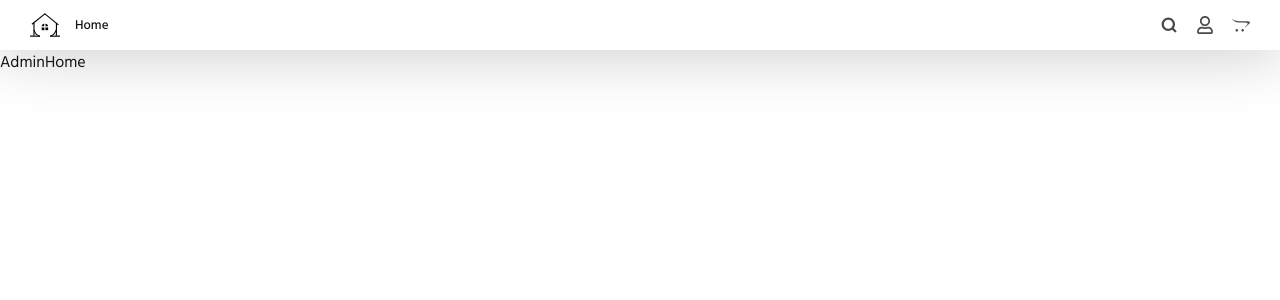
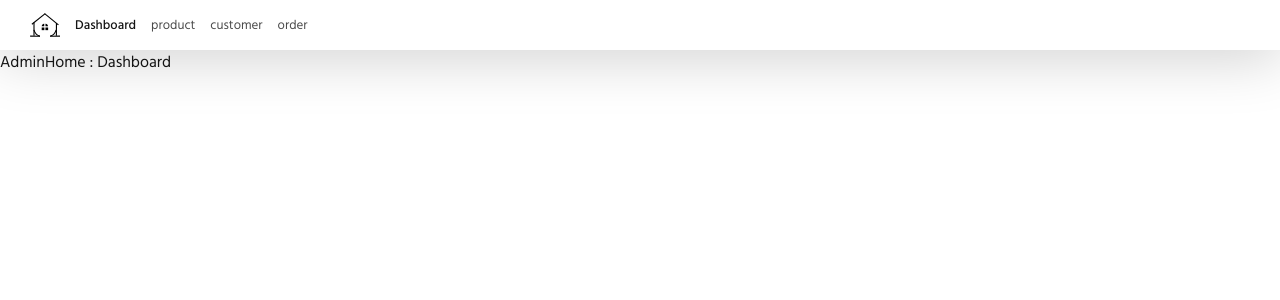
Before and after one commit to sijumoncy/home-decor, a Next.js app in the folder client/: page /admin in a window 1280 px wide. Shown: the top 300 px of the page. Built offline with nearby package versions, Linux system fonts and the light colour scheme; no server answers.

Commit message:
added navigation for admin nav

```diff
--- a/client/app/(admin)/admin/Navbar.tsx
+++ b/client/app/(admin)/admin/Navbar.tsx
@@ -47,19 +47,7 @@ function Navbar() {
           <NavMenu />
         </div>
         <div className="icons">
-          <CiSearch style={{ strokeWidth: "2" }} className="icon" />
-          {!session && (
-            <Link
-              href="/login"
-              className={`icon-link ${
-                currentMenu === "login/register" && "active"
-              }`}
-              onClick={() => setCurrentMenu("login/register")}
-            >
-              <FaRegUser className="icon" />
-            </Link>
-          )}
-          <FaOpencart className="icon" />
+          {/* <CiSearch style={{ strokeWidth: "2" }} className="icon" /> */}
           <MobNavIcon />
 
           {session && (
--- a/client/app/(admin)/admin/layout.tsx
+++ b/client/app/(admin)/admin/layout.tsx
@@ -17,8 +17,8 @@ export default async function RootLayout({
         <AuthProvider session={session}>
           <AdminContextProvider>
             <Navbar />
+            {children}
           </AdminContextProvider>
-          {children}
         </AuthProvider>
       </body>
     </html>
--- a/client/app/(admin)/admin/page.tsx
+++ b/client/app/(admin)/admin/page.tsx
@@ -1,9 +1,13 @@
-import React from 'react'
+"use client";
+import useAdminContext from "@/context/adminContext";
+import React from "react";
 
 function AdminHome() {
-  return (
-    <div>AdminHome</div>
-  )
+  const { currentMenu } = useAdminContext();
+
+  console.log({ currentMenu });
+
+  return <div>AdminHome : {currentMenu}</div>;
 }
 
-export default AdminHome
+export default AdminHome;
--- a/client/constants/adminNavmenu.ts
+++ b/client/constants/adminNavmenu.ts
@@ -1,3 +1,6 @@
 export const adminMenuLinks = [
-  { id: 1, name: "Home", link: "/admin" },
+  { id: 1, name: "Dashboard", link: "/admin" },
+  { id: 2, name: "product", link: "/admin" },
+  { id: 3, name: "customer", link: "/admin" },
+  { id: 4, name: "order", link: "/admin" },
 ];
```
